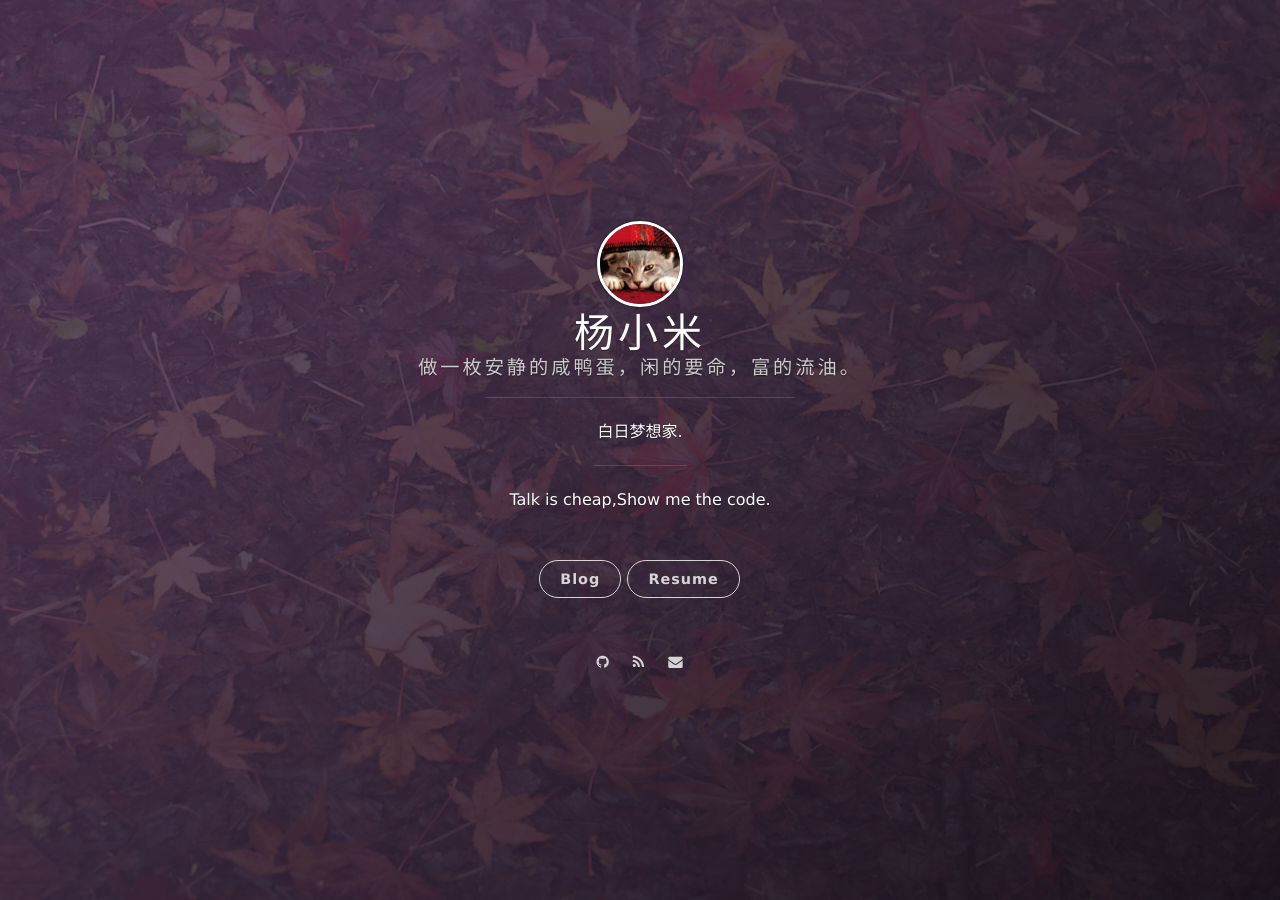
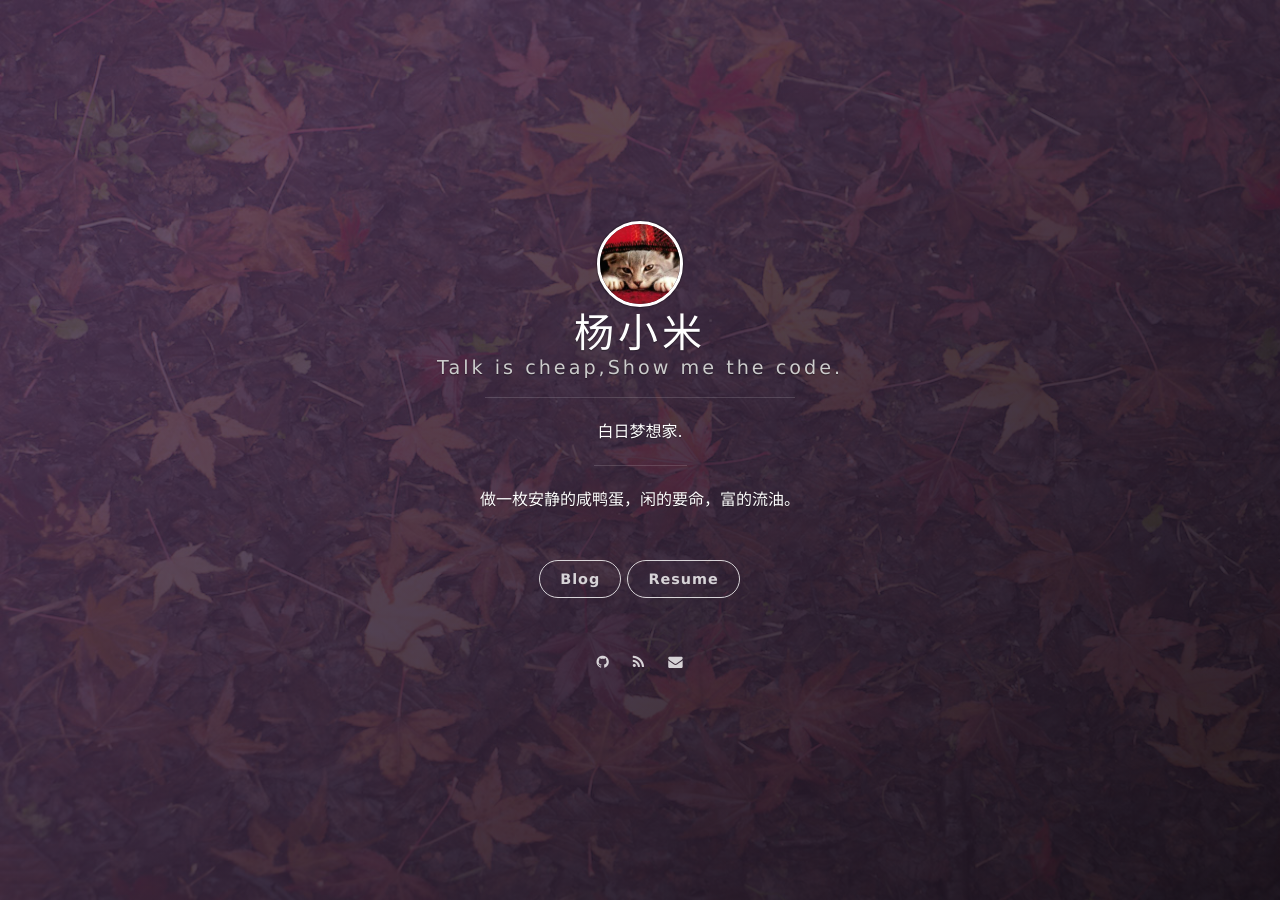
Before and after one commit to yslahq/yslahq.github.io, a Jekyll site: the page built from 404.html, in a window 1280 px wide. Built offline with Jekyll 4.4.1, drawn with Linux system fonts in a browser that asks for light colours; nearby versions of some CDN libraries; Markdown is read by kramdown in place of the engine named in the settings; some of the changed lines change nothing that is shown.

Commit message:
markdown

```diff
--- a/_config.yml
+++ b/_config.yml
@@ -14,8 +14,8 @@
 # You can create any custom variable you would like, and they will be accessible
 # in the templates via {{ site.myvariable }}.
 title: 杨小米
-subtitle: 做一枚安静的咸鸭蛋，闲的要命，富的流油。
-welcome_message: <a href="https://github.com/onevcat/vno-jekyll" target="_blank">Talk is cheap,Show me the code.</a>
+subtitle: Talk is cheap,Show me the code.
+welcome_message: 做一枚安静的咸鸭蛋，闲的要命，富的流油。
 description: > # this means to ignore newlines until "baseurl:"
   白日梦想家.
 email: huqing758@163.com
```
